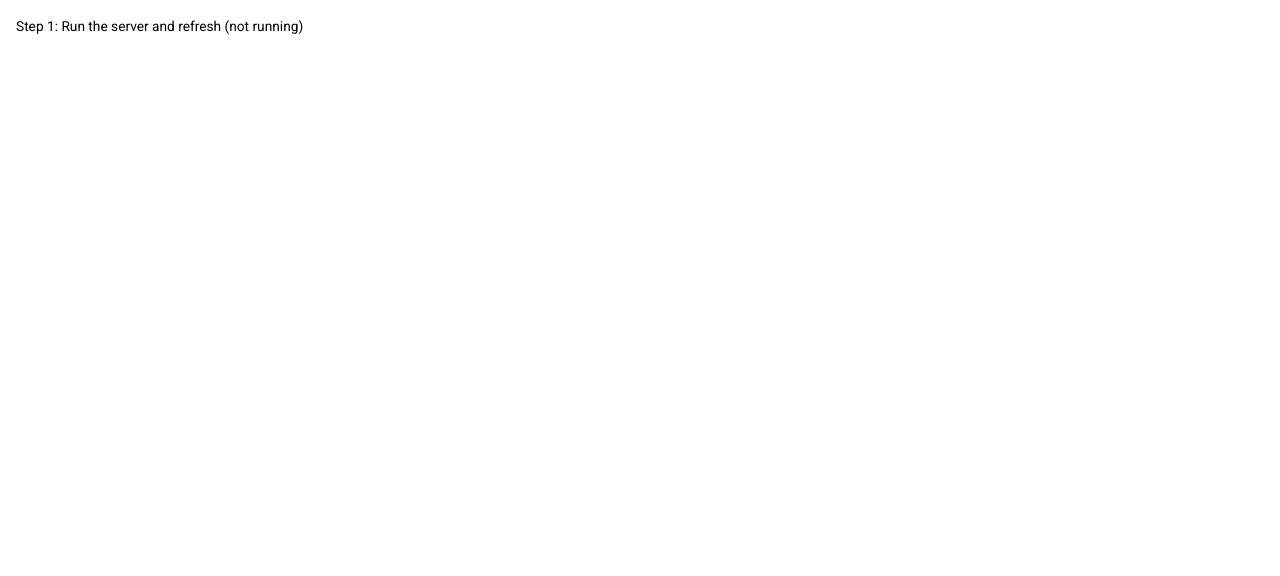
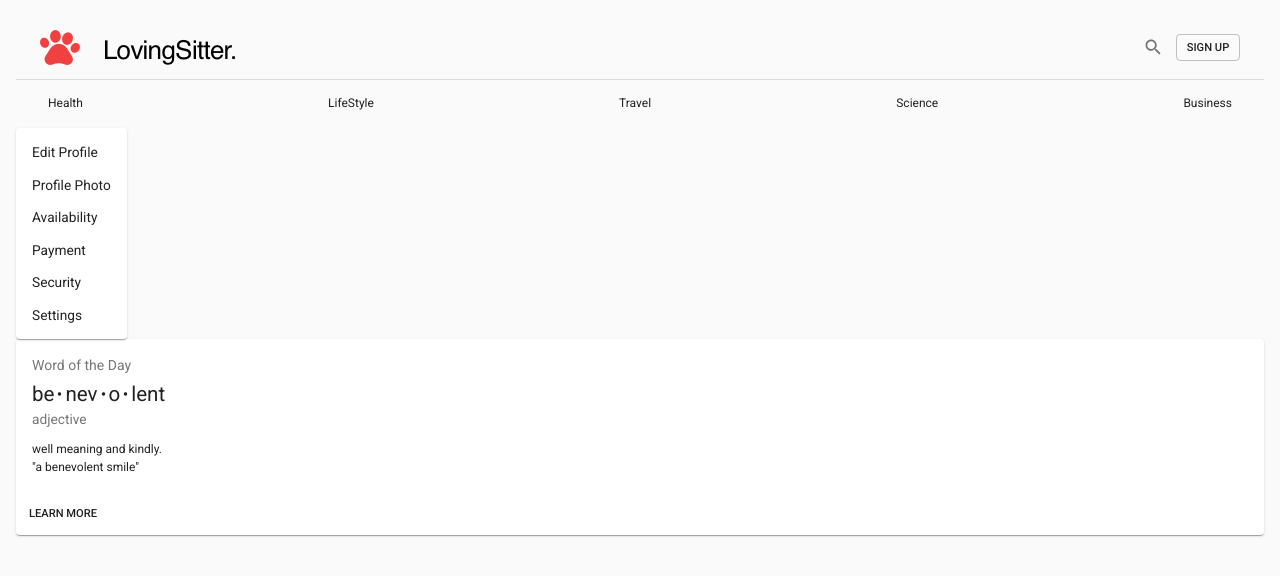
Before and after one commit to hatchways/team-lasagna, a React (Create React App) app in the folder client/: page / in a window 1280 px wide. Shown: the top 576 px of the page. Built offline with nearby package versions, Linux system fonts and the light colour scheme; no server answers.

Commit message:
initial user Profile updates

```diff
--- a/client/package.json
+++ b/client/package.json
@@ -4,6 +4,7 @@
   "private": true,
   "dependencies": {
     "@material-ui/core": "^4.1.3",
+    "@material-ui/icons": "^4.9.1",
     "react": "^16.8.6",
     "react-dom": "^16.8.6",
     "react-router-dom": "^5.0.1",
--- a/client/src/pages/Landing.js
+++ b/client/src/pages/Landing.js
@@ -1,37 +1,48 @@
 import React, { Component } from "react";
 
-import { Typography } from "@material-ui/core";
-import { withStyles } from "@material-ui/core/styles";
-import { Route, Link } from "react-router-dom";
+import { Typography, withStyles, CssBaseline} from "@material-ui/core";
+//import { withStyles } from "@material-ui/core/styles";
+//import { Route, Link } from "react-router-dom";
 
-import Ping from "./Ping";
+import Navbar from '../shared/Navbar'
+import MenuListComposition from '../shared/SideMenu'
+import UserProfile from '../pages/UserProfile'
+
+//const drawerWidth = 256;
 
 const landinPageStyle = theme => ({
   landingContainer: {
     margin: theme.spacing.unit * 2
-  }
+    //margin: theme.spacing(2)
+  },
+  root: {
+    display: 'flex',
+    minHeight: '100vh',
+  },
+  app: {
+    flex: 1,
+    display: 'flex',
+    flexDirection: 'column',
+  },
+  main: {
+    flex: 1,
+    padding: theme.spacing(6, 4),
+    background: '#eaeff1',
+  },
+  footer: {
+    padding: theme.spacing(2),
+    background: '#eaeff1',
+  },
 });
 
 class LandingPage extends Component {
   state = {
-    welcomeMessage: "Step 1: Run the server and refresh (not running)",
+    welcomeMessage: "Welcome to Dogs",
+    open: false,
     step: 0
   };
 
   componentDidMount() {
-    fetch("/welcome")
-      .then(res => {
-        console.log(res);
-        if (res.status === 200) return res.json();
-        else throw Error("Couldn't connect to the server");
-      })
-      .then(res => {
-        this.setState({ welcomeMessage: res.welcomeMessage });
-        this.incrementStep();
-      })
-      .catch(err => {
-        console.log(err.message);
-      });
   }
 
   incrementStep = () => {
@@ -42,27 +53,16 @@ class LandingPage extends Component {
     const { classes } = this.props;
     return (
       <div className={classes.landingContainer}>
-        <Typography>{this.state.welcomeMessage}</Typography>
-        {this.state.step >= 1 && (
-          <React.Fragment>
-            <Link to="/ping">Step 2: Click here </Link>
-            <Route
-              path="/ping"
-              render={props => {
-                return (
-                  <Ping
-                    {...props}
-                    incrementStep={this.incrementStep}
-                    step={this.state.step}
-                  />
-                );
-              }}
-            />
-          </React.Fragment>
-        )}
-        {this.state.step >= 3 && (
-          <Typography>All done! Now go make a pull request!</Typography>
-        )}
+        <div >
+        <CssBaseline />
+        <nav >
+          <Navbar />
+        </nav>
+          <MenuListComposition />
+        <Typography >
+          <UserProfile />
+        </Typography>
+      </div>
       </div>
     );
   }
--- /dev/null
+++ b/client/src/pages/UserProfile.js
@@ -0,0 +1,54 @@
+import React from 'react';
+import { makeStyles } from '@material-ui/core/styles';
+import Card from '@material-ui/core/Card';
+import CardActions from '@material-ui/core/CardActions';
+import CardContent from '@material-ui/core/CardContent';
+import Button from '@material-ui/core/Button';
+import Typography from '@material-ui/core/Typography';
+
+const useStyles = makeStyles({
+  root: {
+    clear: 'both',
+    minWidth: 275,
+  },
+  bullet: {
+    display: 'inline-block',
+    margin: '0 2px',
+    transform: 'scale(0.8)',
+  },
+  title: {
+    fontSize: 14,
+  },
+  pos: {
+    marginBottom: 12,
+  },
+});
+
+export default function UserProfile() {
+  const classes = useStyles();
+  const bull = <span className={classes.bullet}>•</span>;
+
+  return (
+    <Card className={classes.root}>
+      <CardContent>
+        <Typography className={classes.title} color="textSecondary" gutterBottom>
+          Word of the Day
+        </Typography>
+        <Typography variant="h5" component="h2">
+          be{bull}nev{bull}o{bull}lent
+        </Typography>
+        <Typography className={classes.pos} color="textSecondary">
+          adjective
+        </Typography>
+        <Typography variant="body2" component="p">
+          well meaning and kindly.
+          <br />
+          {'"a benevolent smile"'}
+        </Typography>
+      </CardContent>
+      <CardActions>
+        <Button size="small">Learn More</Button>
+      </CardActions>
+    </Card>
+  );
+}
--- /dev/null
+++ b/client/src/shared/Navbar.js
@@ -0,0 +1,91 @@
+import React, { useState } from 'react';
+//import PropTypes from 'prop-types';
+import { makeStyles } from '@material-ui/core/styles';
+import Toolbar from '@material-ui/core/Toolbar';
+import Button from '@material-ui/core/Button';
+import IconButton from '@material-ui/core/IconButton';
+import SearchIcon from '@material-ui/icons/Search';
+import Typography from '@material-ui/core/Typography';
+import Link from '@material-ui/core/Link';
+
+const useStyles = makeStyles((theme) => ({
+  toolbar: {
+    borderBottom: `1px solid ${theme.palette.divider}`,
+  },
+  toolbarTitle: {
+    flex: 1,
+  },
+  toolbarSecondary: {
+    justifyContent: 'space-between',
+    overflowX: 'auto',
+  },
+  toolbarLink: {
+    padding: theme.spacing(1),
+    flexShrink: 0,
+  },
+}));
+
+export default function Header(props) {
+  const classes = useStyles();
+  const [sections, setSections] = useState(
+    [{
+        "id": 0,
+        "title": "Health",
+        "url": "/dogs"
+      }, {
+        "id": 1,
+        "title": "LifeStyle",
+        "url": "/dogs"
+      }, {
+        "id": 2,
+        "title": "Travel",
+        "url": "/dogs"
+      }, {
+        "id": 3,
+        "title": "Science",
+        "url": "/dogs"
+      }, {
+        "id": 4,
+        "title": "Business",
+        "url": "/dogs"
+      }]
+  )
+
+  return (
+    <React.Fragment>
+      <Toolbar className={classes.toolbar}>
+        <img src={'../assets/logo.png'} alt={"dogs"} />
+        <Typography
+          component="h2"
+          variant="h5"
+          color="inherit"
+          align="center"
+          noWrap
+          className={classes.toolbarTitle}
+        >
+
+        </Typography>
+        <IconButton>
+          <SearchIcon />
+        </IconButton>
+        <Button variant="outlined" size="small">
+          Sign up
+        </Button>
+      </Toolbar>
+      <Toolbar component="nav" variant="dense" className={classes.toolbarSecondary}>
+        {sections.map((section) => (
+          <Link
+            color="inherit"
+            noWrap
+            key={section.title}
+            variant="body2"
+            href={section.url}
+            className={classes.toolbarLink}
+          >
+            {section.title}
+          </Link>
+        ))}
+      </Toolbar>
+    </React.Fragment>
+  );
+}
--- /dev/null
+++ b/client/src/shared/SideMenu.js
@@ -0,0 +1,45 @@
+import React from 'react';
+import Paper from '@material-ui/core/Paper';
+import MenuItem from '@material-ui/core/MenuItem';
+import MenuList from '@material-ui/core/MenuList';
+import { makeStyles } from '@material-ui/core/styles';
+
+const useStyles = makeStyles((theme) => ({
+  root: {
+    display: 'flex'
+  },
+  paper: {
+    marginRight: theme.spacing(2),
+  },
+}));
+
+export default function MenuListComposition() {
+  const classes = useStyles();
+  const [open, setOpen] = React.useState(false);
+  const anchorRef = React.useRef(null);
+
+  // return focus to the button when we transitioned from !open -> open
+  const prevOpen = React.useRef(open);
+  React.useEffect(() => {
+    if (prevOpen.current === true && open === false) {
+      anchorRef.current.focus();
+    }
+
+    prevOpen.current = open;
+  }, [open]);
+
+  return (
+    <div className={classes.root}>
+      <Paper className={classes.paper}>
+        <MenuList>
+          <MenuItem>Edit Profile</MenuItem>
+          <MenuItem>Profile Photo</MenuItem>
+          <MenuItem>Availability</MenuItem>
+          <MenuItem>Payment</MenuItem>
+          <MenuItem>Security</MenuItem>
+          <MenuItem>Settings</MenuItem>
+        </MenuList>
+      </Paper>
+    </div>
+  );
+}
```
Also changed, not shown: client/src/shared/List.js (added, +40 -0 lines), client/src/shared/data.json (added, +45 -0 lines), client/public/assets/logo.png (added), client/src/pages/Ping.js (line endings or trailing spaces), 1 other file (tests, documents, lock files or other folders).
